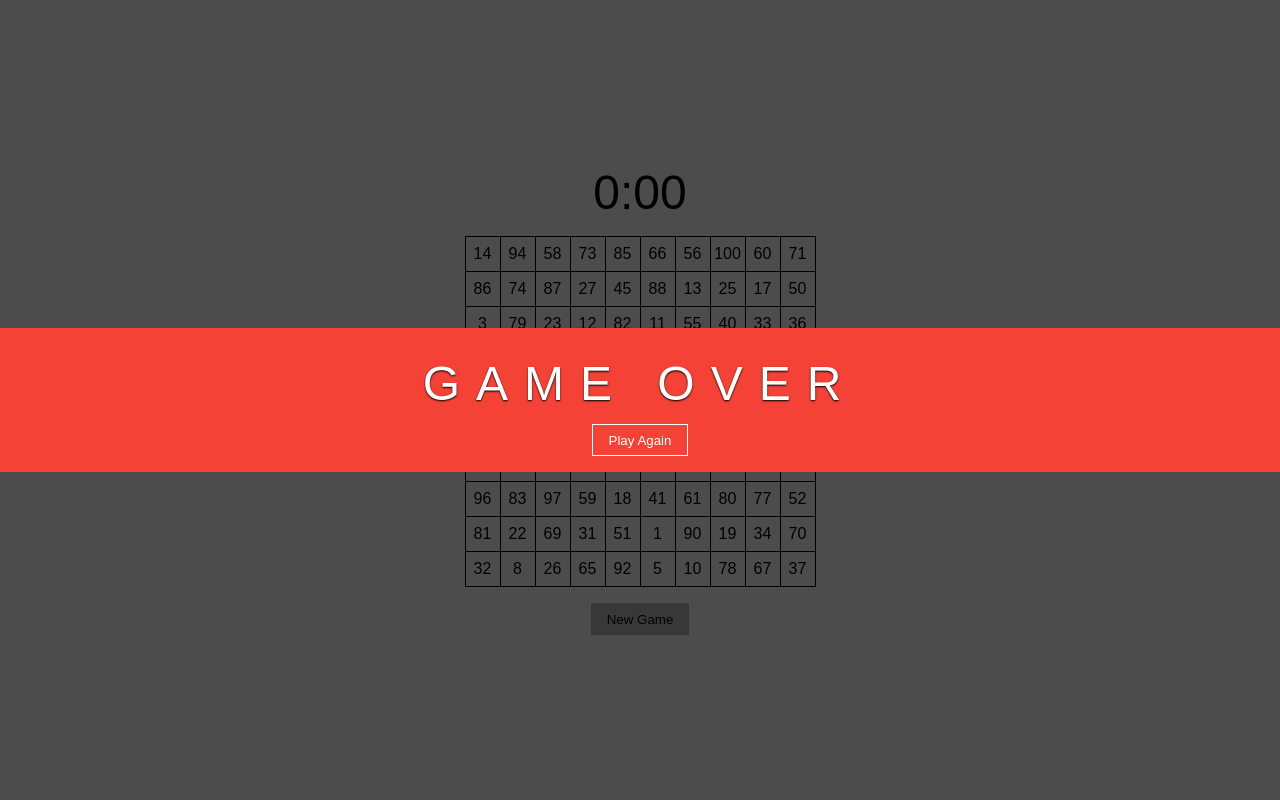
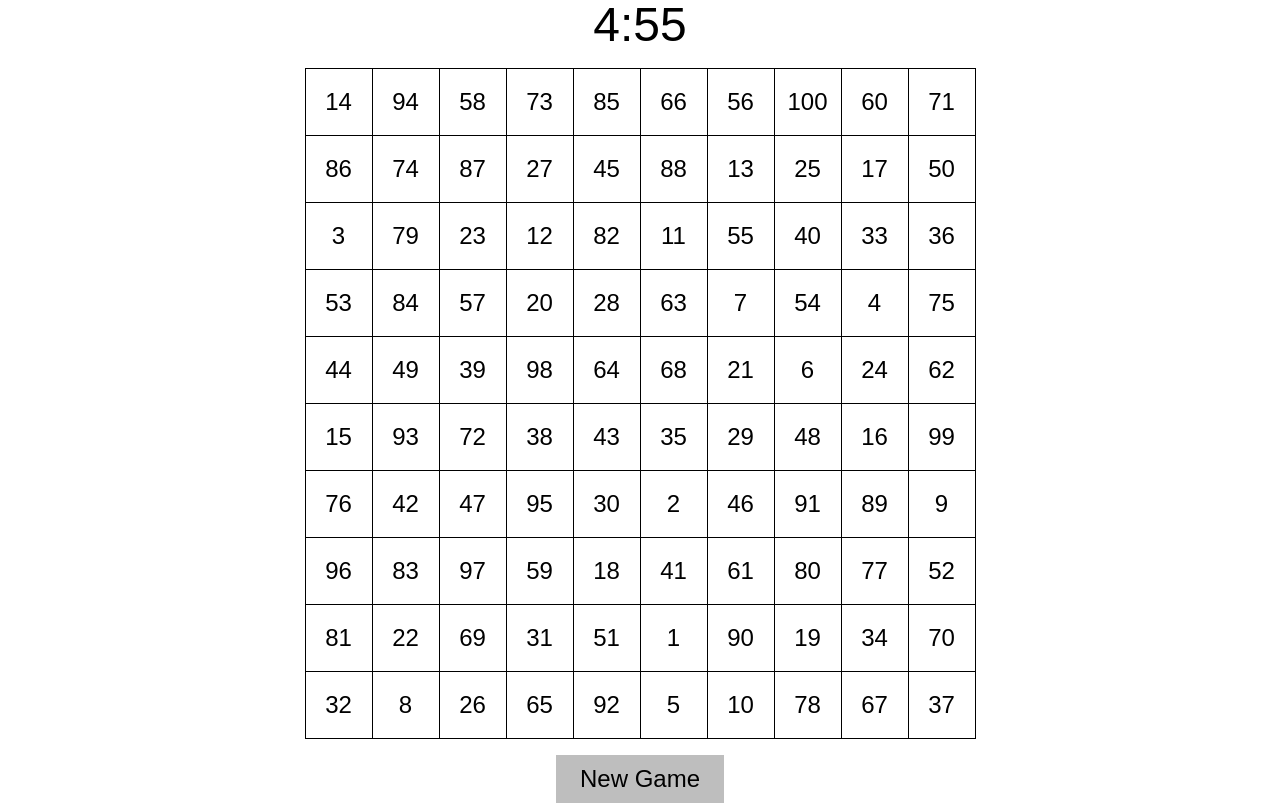
Before and after one commit to PetarKosev/ftn, a plain HTML site: page index.html in a window 1280 px wide. Drawn offline with Linux system fonts and the light colour scheme.

Commit message:
Adapt height/width

```diff
--- a/ftn.css
+++ b/ftn.css
@@ -8,6 +8,11 @@
 body {
     margin: 0;
     font-family: sans-serif;
+    font-size: 1rem;
+}
+
+button {
+    font-family: inherit;
 }
 
 .table {
@@ -28,11 +33,12 @@
 }
 
 td {
-    width: 2rem;
-    height: 2rem;
+    width: 4rem;
+    height: 4rem;
     text-align: center;
     border: 1px solid #000;
     cursor: pointer;
+    font-size: 1.5rem;
     /* animation-name: test;
     animation-iteration-count: infinite;
     animation-duration: 150ms;
@@ -69,14 +75,15 @@
 }
 
 .restart-button {
-    height: 2rem;
-    padding: 0 1rem;
+    padding: 0 1.5rem;
     background-color: transparent;
     cursor: pointer;
     outline: none;
-    border: 1px solid #fff;
+    border: .25rem solid #fff;
     color: #fff;
     transition: ease .5s all;
+    height: 3rem;
+    font-size: 1.5rem;
 }
 
 .restart-button:hover {
@@ -84,13 +91,14 @@
     color: #000;
 }
 
-.button {
+.new-game-button {
     margin-top: 1rem;
     border: 0;
-    height: 2rem;
-    padding: 0 1rem;
+    height: 3rem;
+    padding: 0 1.5rem;
     background-color: #bebebe;
     cursor: pointer;
+    font-size: 1.5rem;
 }
 
 @keyframes test {
--- a/ftn.js
+++ b/ftn.js
@@ -94,7 +94,7 @@
             } else {
                 timer.textContent = minutes + ':0' + seconds;
             }
-        }, 10);
+        }, 1000);
     }
 
     function showGameOver() {
--- a/index.html
+++ b/index.html
@@ -14,7 +14,7 @@
         </table>
 
         <div>
-            <button class="button js-restart">New Game</button>
+            <button class="new-game-button js-restart">New Game</button>
         </div>
 
     </div>
```
